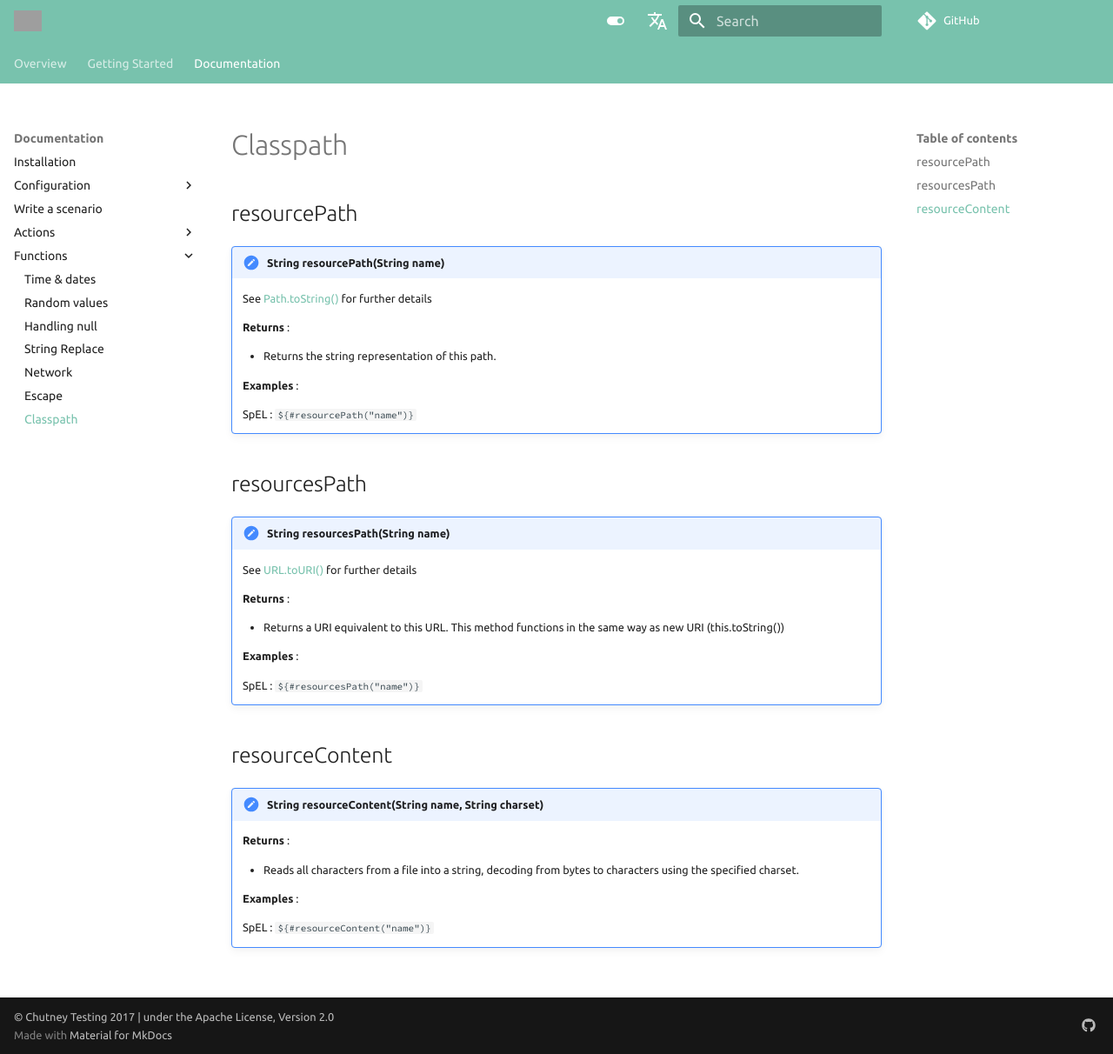
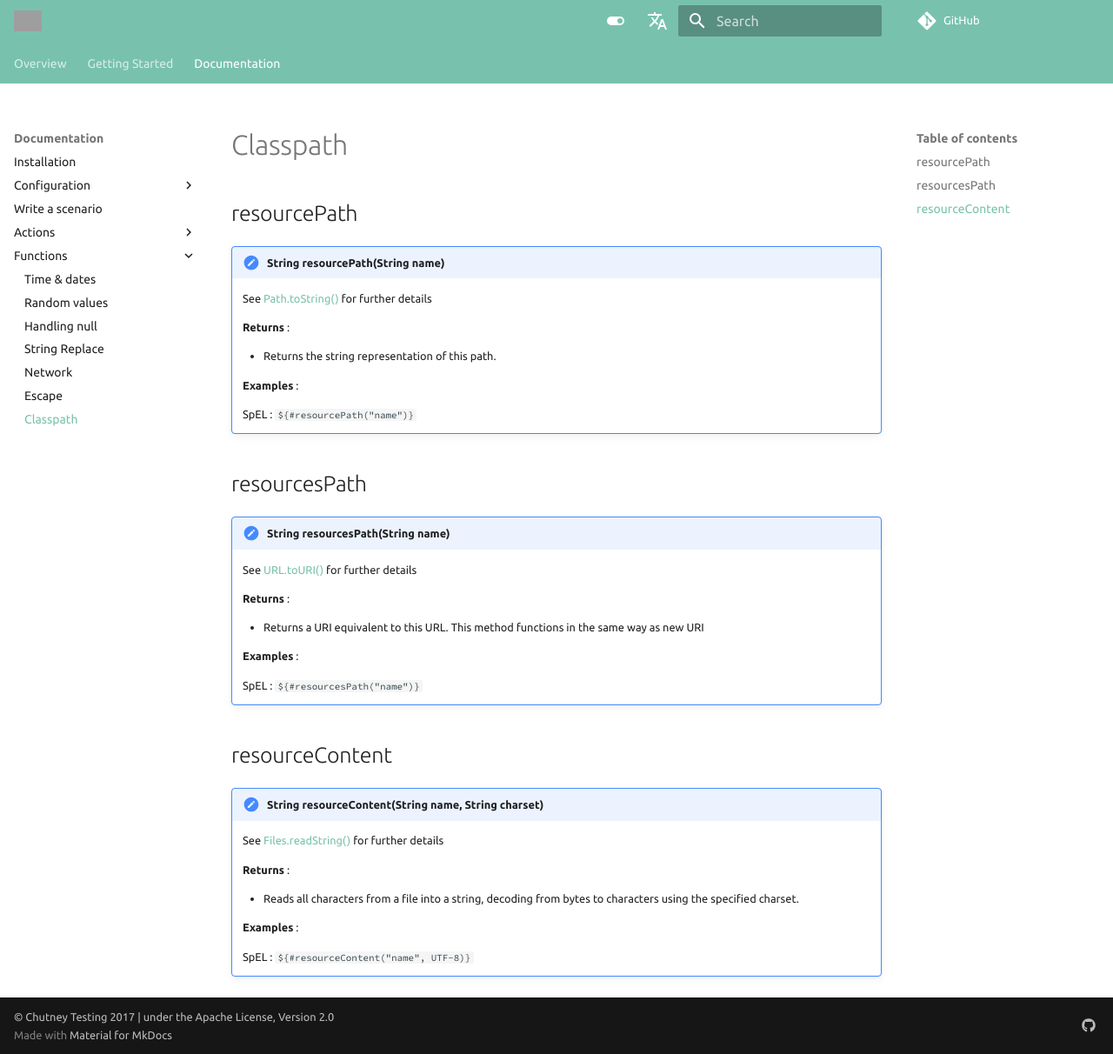
Before and after one commit to chutney-testing/chutney-testing.github.io-legacy, an MkDocs documentation site: the page built from docs/functions/classpath.md, in a window 1280 px wide and 1212 px high. Shown: the whole window at 87% size. Built offline with MkDocs 1.6.1 and Material for MkDocs 9.7.7, drawn with Linux system fonts in a browser that asks for light colours; comment, search, counter and statistics services are not loaded; grey boxes are pictures that could not be loaded.

Commit message:
docs: classpath continuation

```diff
--- a/docs/functions/classpath.md
+++ b/docs/functions/classpath.md
@@ -1,7 +1,6 @@
 # resourcePath
 
 !!! note "String resourcePath(String name)"
-
 
     See [Path.toString()](https://docs.oracle.com/en/java/javase/11/docs/api/java.base/java/nio/file/Path.html#toString()) for further details
 
@@ -21,7 +20,7 @@
 
     **Returns** :
 
-    * Returns a URI equivalent to this URL. This method functions in the same way as new URI (this.toString())
+    * Returns a URI equivalent to this URL. This method functions in the same way as new URI
 
     **Examples** :
 
@@ -31,7 +30,7 @@
 
 !!! note "String resourceContent(String name, String charset)"
 
-
+    See [Files.readString()](https://docs.oracle.com/en/java/javase/11/docs/api/java.sql/java/sql/SQLInput.html#readString()) for further details
 
     **Returns** :
 
@@ -39,4 +38,4 @@
 
     **Examples** :
 
-    SpEL : `${#resourceContent("name")}`
+    SpEL : `${#resourceContent("name", UTF-8)}`
```
